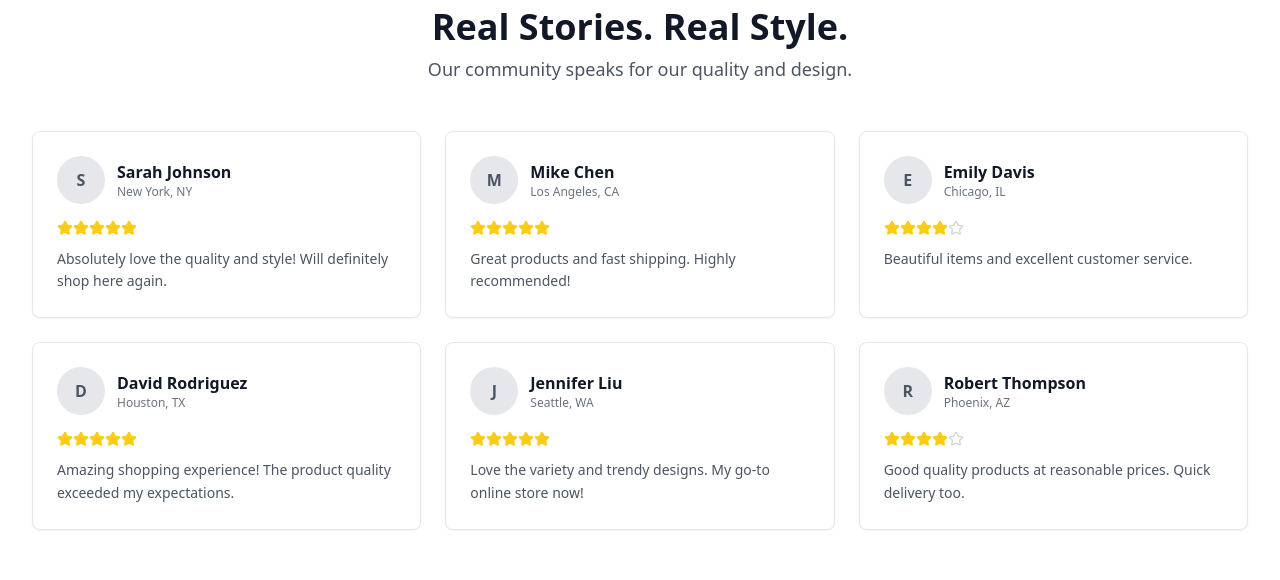
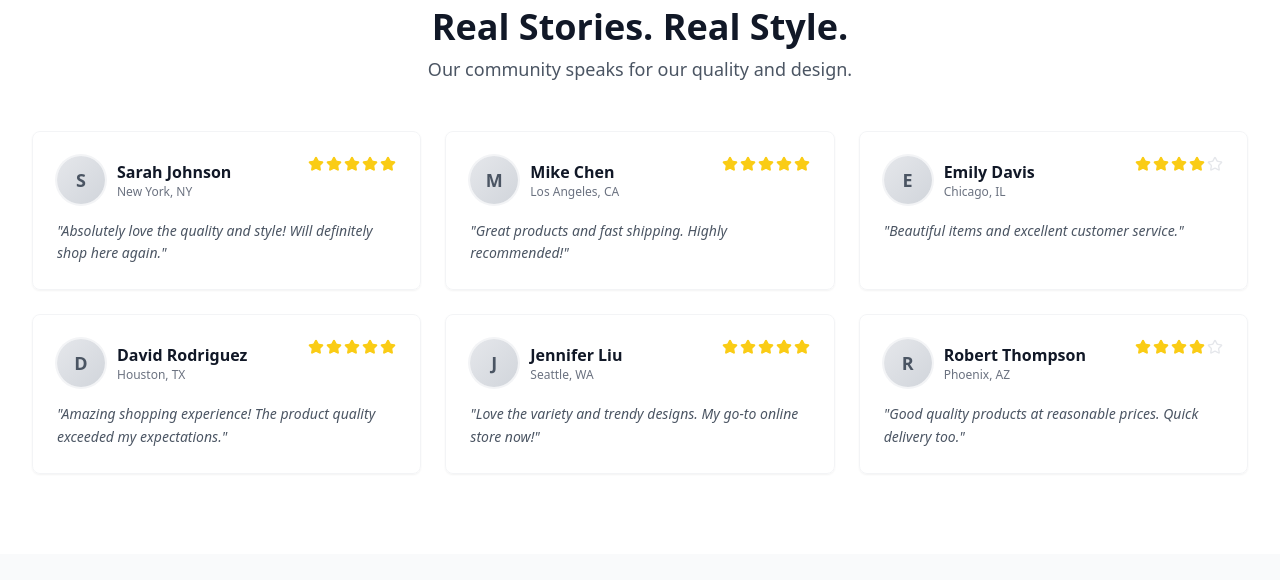
Before and after one commit to indrareddy15/theOn_u, a React (Vite) app: page / in a window 1280 px wide. Shown: the part 2448-3028 px from the top of the page. Built offline with nearby package versions, Linux system fonts and the light colour scheme.

Commit message:
completionId: cgen-1cfd901141f74b93bac1f20083ad5ea9
cgen-1cfd901141f74b93bac1f20083ad5ea9

```diff
--- a/src/pages/Home.jsx
+++ b/src/pages/Home.jsx
@@ -181,18 +181,19 @@ export default function Home() {
 
             <div className="grid grid-cols-1 md:grid-cols-2 lg:grid-cols-3 gap-6">
               {customerReviews.slice(0, 6).map(review => (
-                <Card key={review.id} className="hover:shadow-lg transition-shadow">
-                  <CardContent className="pt-6">
-                    <div className="flex items-center gap-3 mb-4">
+                <Card key={review.id} className="hover:shadow-md transition-all duration-300 border border-gray-100 bg-white/50 backdrop-blur-sm hover:bg-white/80 animate-fadeIn">
+                  <CardContent className="pt-6 p-6">
+                    <div className="flex items-start justify-between mb-4">
+                      <div className="flex items-center gap-3">
                         {review.customer_image ? (
                           <img
                             src={review.customer_image}
                             alt={review.customer_name}
-                          className="w-12 h-12 rounded-full object-cover"
+                            className="w-12 h-12 rounded-full object-cover ring-2 ring-gray-100"
                           />
                         ) : (
-                        <div className="w-12 h-12 rounded-full bg-gray-200 flex items-center justify-center">
-                          <span className="text-gray-600 font-semibold">
+                          <div className="w-12 h-12 rounded-full bg-gradient-to-br from-gray-200 to-gray-300 flex items-center justify-center ring-2 ring-gray-100">
+                            <span className="text-gray-600 font-bold text-lg">
                               {review.customer_name.charAt(0)}
                             </span>
                           </div>
@@ -204,17 +205,18 @@ export default function Home() {
                           )}
                         </div>
                       </div>
-                    <div className="flex mb-3">
+                      <div className="flex gap-0.5">
                         {[...Array(5)].map((_, i) => (
                           <Star
                             key={i}
                             className={`w-4 h-4 ${
-                            i < review.rating ? 'fill-yellow-400 text-yellow-400' : 'text-gray-300'
+                              i < review.rating ? 'fill-yellow-400 text-yellow-400' : 'text-gray-200'
                             }`}
                           />
                         ))}
                       </div>
-                    <p className="text-gray-600 text-sm leading-relaxed">{review.review_text}</p>
+                    </div>
+                    <p className="text-gray-600 text-sm leading-relaxed italic">"{review.review_text}"</p>
                   </CardContent>
                 </Card>
               ))}
```
Lines whose indentation alone changed are shown as unchanged.
